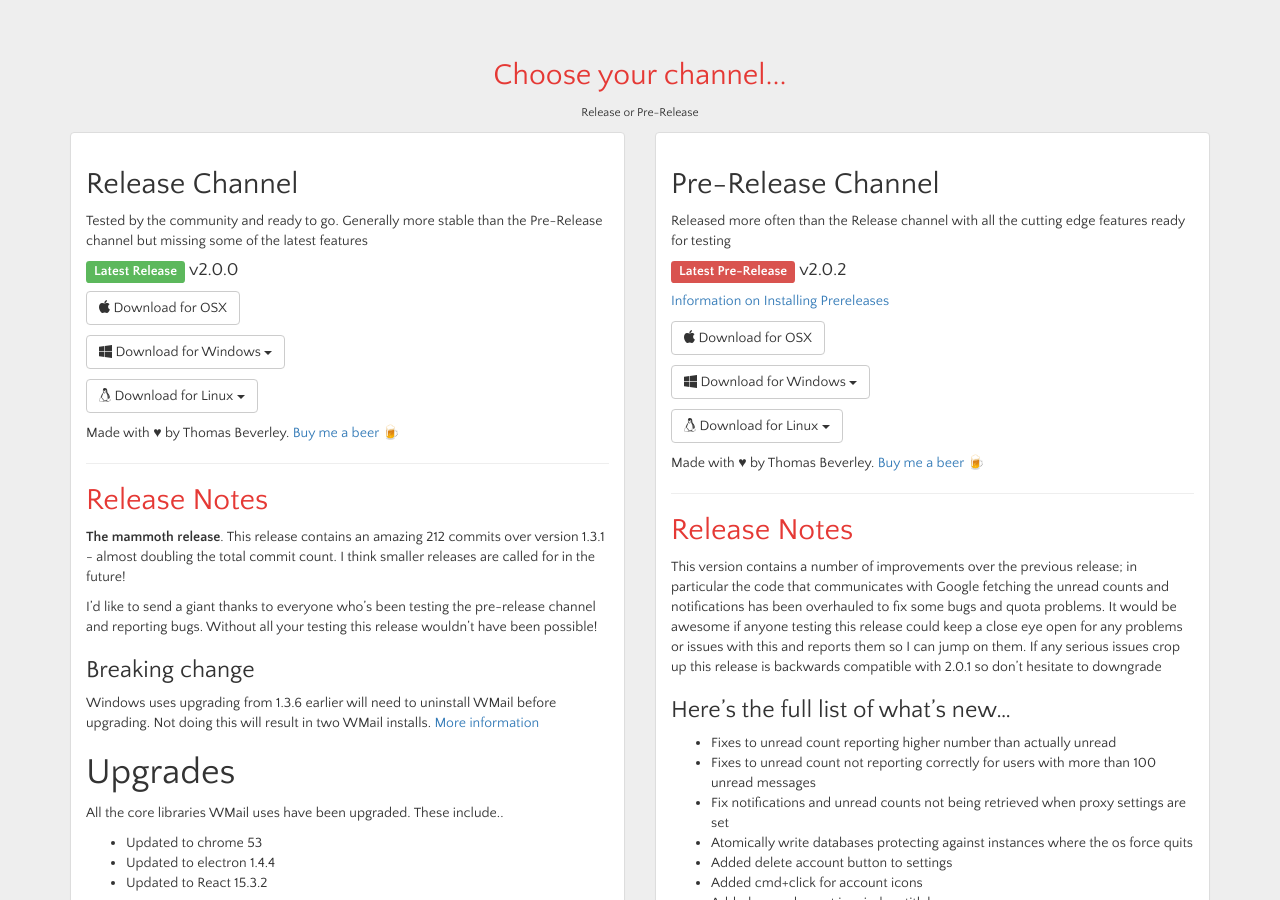
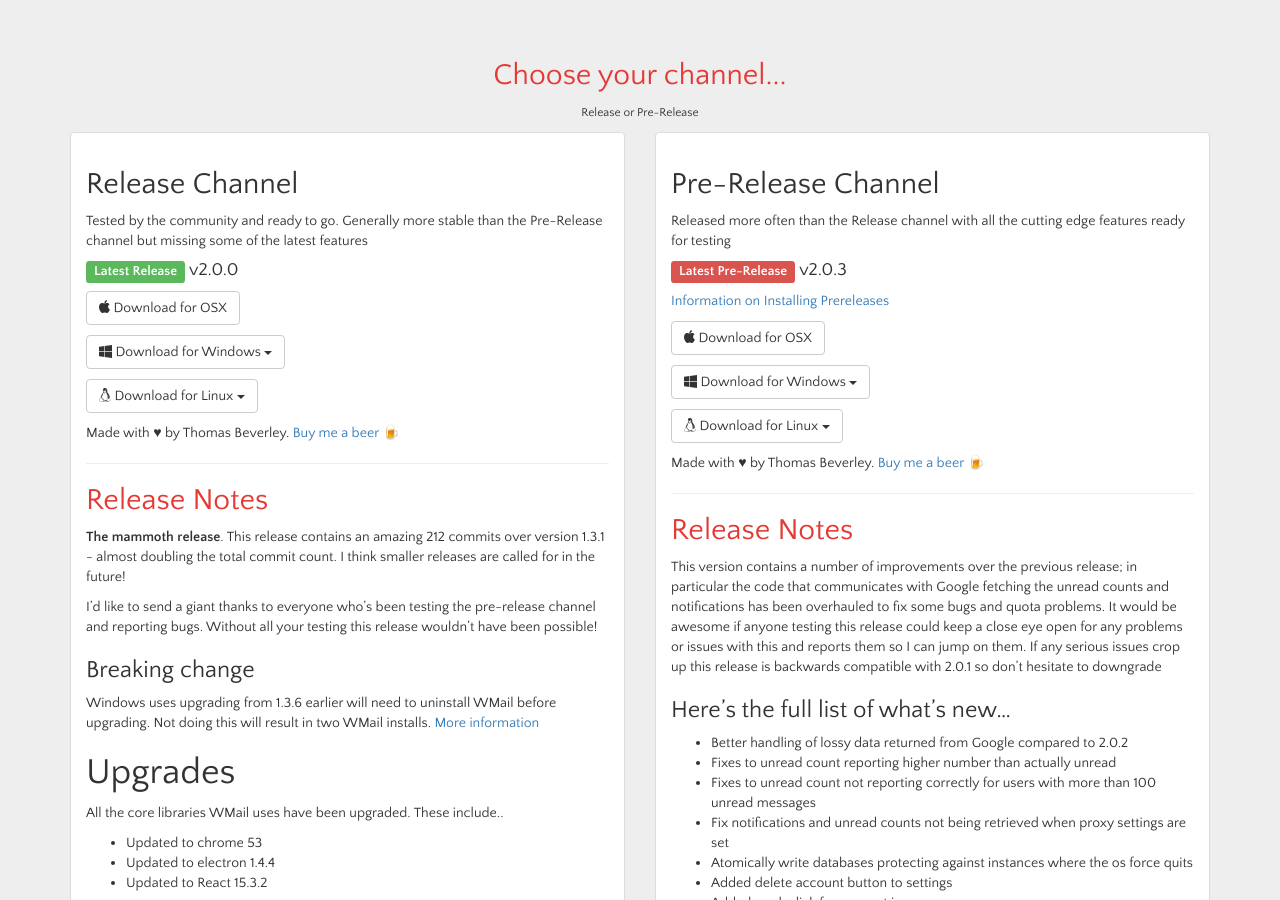
Before and after one commit to Thomas101/wmail, a Jekyll site: the page built from download.html, in a window 1280 px wide and 900 px high, scrolled down 283 px. Built offline with Jekyll 4.4.1, drawn with Linux system fonts in a browser that asks for light colours; some web fonts are replaced.

Commit message:
2.0.3 release

```diff
--- a/_includes/prerelease_notes.md
+++ b/_includes/prerelease_notes.md
@@ -2,6 +2,7 @@
 
 ### Here's the full list of what's new...
 
+* Better handling of lossy data returned from Google compared to 2.0.2
 * Fixes to unread count reporting higher number than actually unread
 * Fixes to unread count not reporting correctly for users with more than 100 unread messages
 * Fix notifications and unread counts not being retrieved when proxy settings are set
--- a/download.html
+++ b/download.html
@@ -2,8 +2,8 @@
 layout: default
 release_v: "v2.0.0"
 release_s: "2_0_0"
-prerelease_v: "v2.0.2"
-prerelease_s: "2_0_2"
+prerelease_v: "v2.0.3"
+prerelease_s: "2_0_3"
 ---
 {% capture release_notes %}{% include release_notes.md %}{% endcapture %}
 {% capture prerelease_notes %}{% include prerelease_notes.md %}{% endcapture %}
--- a/version.json
+++ b/version.json
@@ -3,6 +3,6 @@
     "version": "2.0.0"
   },
   "prerelease": {
-    "version": "2.0.2"
+    "version": "2.0.3"
   }
 }
```
